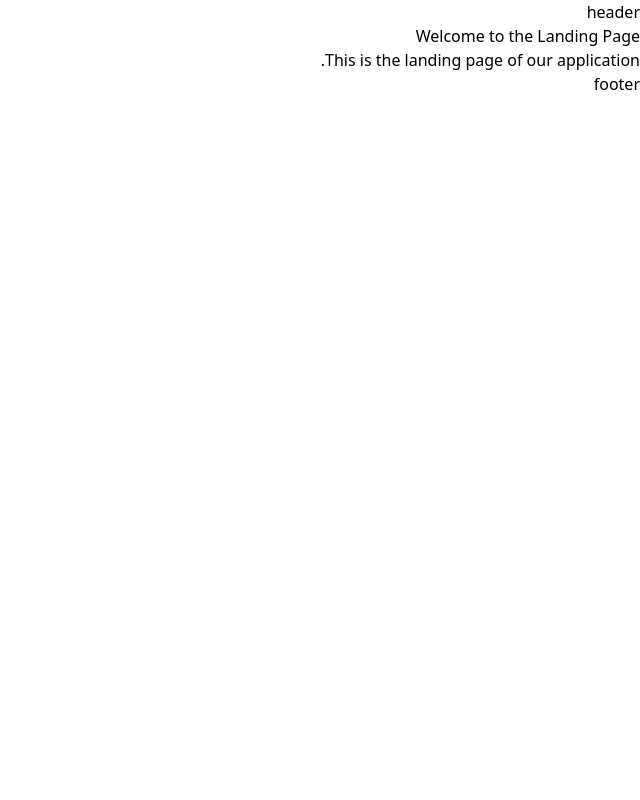
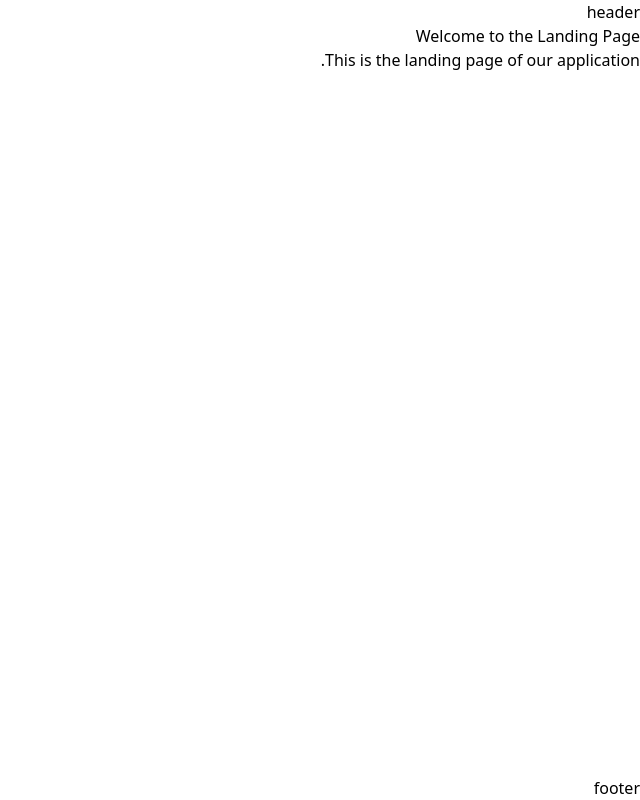
Before and after one commit to AYaldaShabani/nit-SSAD-4032-khoshmazeh, a React (Vite) app in the folder front/khoshmazeh/: page / in a window 1280 px wide. Shown: the whole page, without its empty margins (640-1280 px from the left). Built offline with nearby package versions, Linux system fonts and the light colour scheme.

Commit message:
update layout

```diff
--- a/front/khoshmazeh/src/App/Layoyt/index.jsx
+++ b/front/khoshmazeh/src/App/Layoyt/index.jsx
@@ -3,14 +3,16 @@
 import { Outlet } from "react-router-dom";
 
 const Layout = () => {
-    return (
-        <div>
-            <Header />
-            <Outlet />
-            <Footer />
-        </div>
-    )
+  return (
+    <div className="flex flex-col min-h-screen">
+      <Header />
+      <main className="flex-grow">
+        <Outlet />
+      </main>
 
-}
+      <Footer />
+    </div>
+  );
+};
 
 export default Layout;
```
